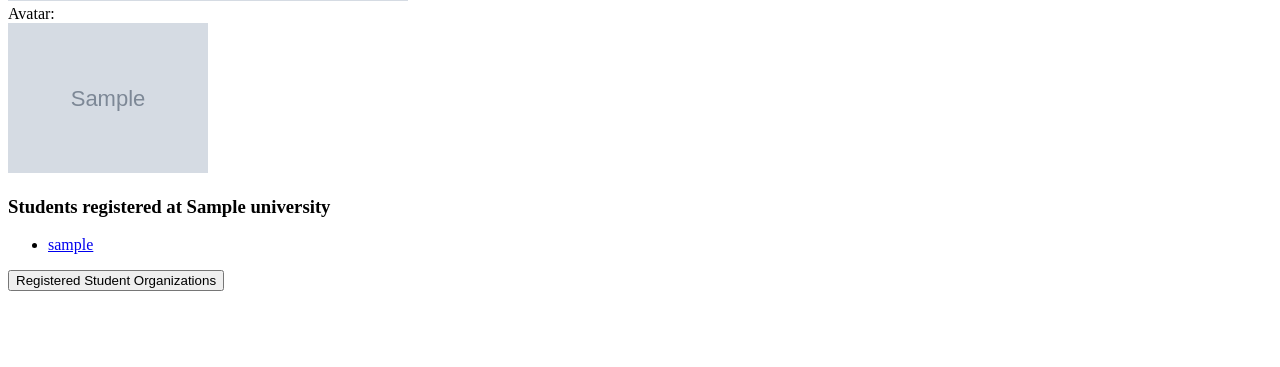
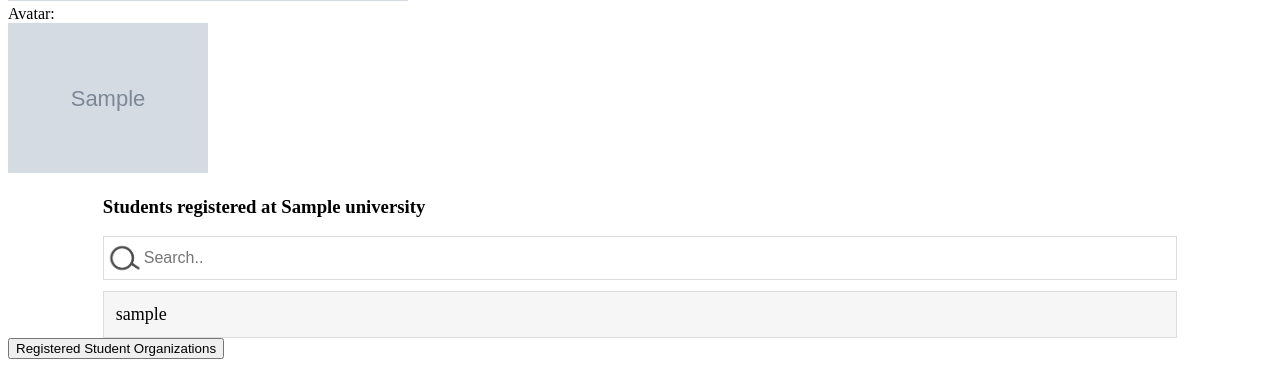
Before and after one commit to dukeofdylan/COP4710_Project, a Django app: page /university/1/ in a window 1280 px wide. Shown: the part 553-920 px from the top of the page. Before the commit the page ends 844 px from the top, so only its background shows below. Run offline with Django 3.2, Linux system fonts and the light colour scheme; a user stored in the database is signed in; tables that the repository leaves empty hold one stand-in row (values such as "Sample post"); grey boxes marked "Sample" are stand-in pictures.

Commit message:
Added search functionality to all lists

```diff
--- a/project/static/static_dirs/main/lists.css
+++ b/project/static/static_dirs/main/lists.css
@@ -7,6 +7,13 @@
 .content-wrap {
   /* Responsive content */
   width: 85%;
+  margin: auto;
+  overflow: hidden;
+}
+
+/* List-wrap */
+.list-wrap {
+  width: 30%;
   margin: auto;
   overflow: hidden;
 }
--- a/project/static/static_dirs/main/onload.js
+++ b/project/static/static_dirs/main/onload.js
@@ -0,0 +1,19 @@
+function searchFunction() {
+  // Declare variables
+  var input, filter, ul, li, a, i, txtValue;
+  input = document.getElementById('search__bar');
+  filter = input.value.toUpperCase();
+  ul = document.getElementById("search__list");
+  li = ul.getElementsByTagName('li');
+
+  // Loop through all list items, and hide those who don't match the search query
+  for (i = 0; i < li.length; i++) {
+      a = li[i].getElementsByTagName("a")[0];
+      txtValue = a.textContent || a.innerText;
+      if (txtValue.toUpperCase().indexOf(filter) > -1) {
+      li[i].style.display = "";
+      } else {
+      li[i].style.display = "none";
+      }
+  }
+}
--- a/project/templates/base.html
+++ b/project/templates/base.html
@@ -22,26 +22,5 @@
         <input type="button" id="top" onclick="location.href='{% url 'accounts_signup' %}';" value="Sign up"/>
     {% endif %}
     {% block content %}{% endblock content %}
-    <script>
-        function searchFunction() {
-            // Declare variables
-            var input, filter, ul, li, a, i, txtValue;
-            input = document.getElementById('search__bar');
-            filter = input.value.toUpperCase();
-            ul = document.getElementById("search__list");
-            li = ul.getElementsByTagName('li');
-
-            // Loop through all list items, and hide those who don't match the search query
-            for (i = 0; i < li.length; i++) {
-                a = li[i].getElementsByTagName("a")[0];
-                txtValue = a.textContent || a.innerText;
-                if (txtValue.toUpperCase().indexOf(filter) > -1) {
-                li[i].style.display = "";
-                } else {
-                li[i].style.display = "none";
-                }
-            }
-        }
-    </script>
 </body>
 </html>
--- a/project/templates/unievents/rso_view.html
+++ b/project/templates/unievents/rso_view.html
@@ -6,7 +6,8 @@
     {% comment %} student count: {{ rso.student_count }}</br> {% endcomment %}
     description: {{ rso.description|linebreaks }}</br>
     <h3> Members </h3>
-    <ul>
+    <input type="text" id="search__bar" onkeyup="searchFunction()" placeholder="Search..">
+    <ul id="search__list">
         {% for student in rso.members.all %}
             <li><a href="{% url 'accounts_view' student.id %}">{{ student.username }}</a></li>
         {% empty %}
@@ -14,7 +15,8 @@
         {% endfor %}
     </ul>
     <h3> Events </h3>
-    <ul>
+    <input type="text" id="search__bar" onkeyup="searchFunction()" placeholder="Search..">
+    <ul id="search__list">
         {% for event in rso.events.all %}
             <li><a href="{% url 'event_view' university.university_id rso.rso_id event.event_id %}">{{ event.summary }}</a></li>
         {% empty %}
--- a/project/templates/unievents/university_view.html
+++ b/project/templates/unievents/university_view.html
@@ -8,13 +8,17 @@
     description: {{ university.description|linebreaks }}</br>
     Location: </br> <img src="{{ university.location.image.url }}" alt="Location has not loaded"/></br>
     Avatar: </br><img style="width:100%;max-width:200px;" src="{{ university.avatar_image.url }}" alt="Avatar has not loaded"/>
+
+    <div class="content-wrap">
         <h3> Students registered at {{ university.name }} </h3>
-    <ul>
+        <input type="text" id="search__bar" onkeyup="searchFunction()" placeholder="Search..">
+        <ul id="search__list">
             {% for student in university.students.all %}
                 <li><a href="{% url 'accounts_view' student.id %}">{{ student.username }}</a></li>
             {% empty %}
                 <li>No students registered yet.</li>
             {% endfor %}
         </ul>
+    </div>
     <input type="button" onclick="location.href='{% url 'rso_list' university.university_id %}';" value="Registered Student Organizations" />
 {% endblock %}
```
Lines whose indentation alone changed are shown as unchanged.
